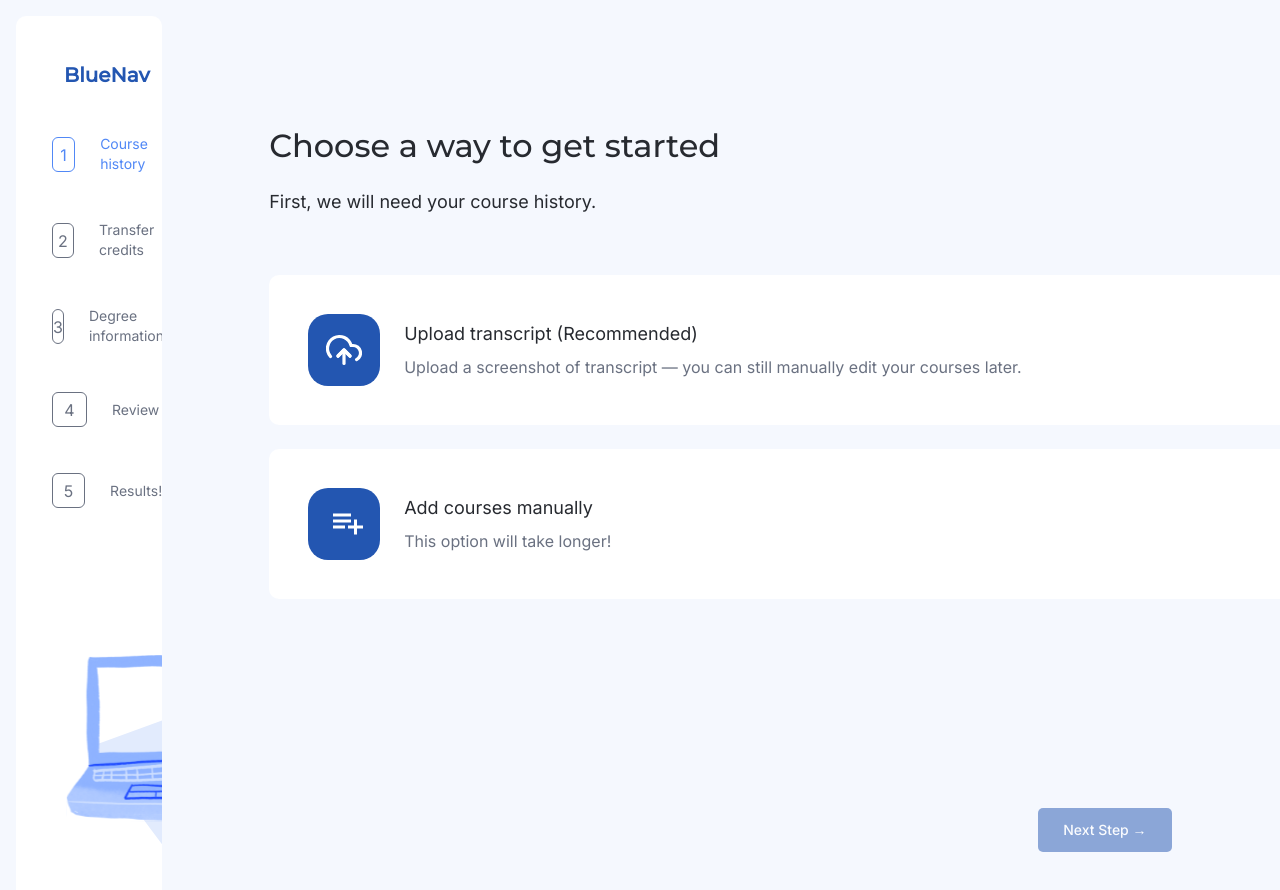
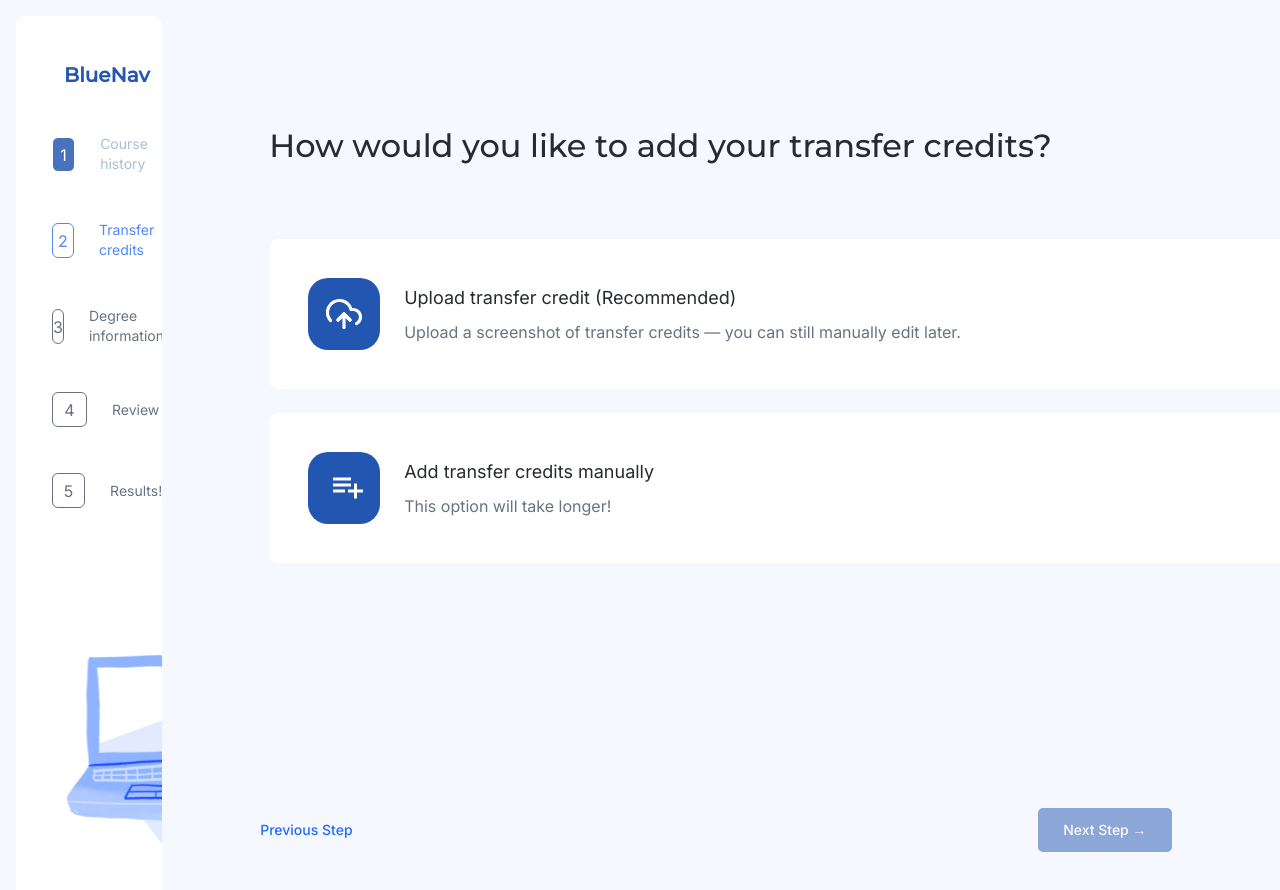
Before and after one commit to ubclaunchpad/ubc-degree-navigator, a React (Create React App) app in the folder react-app/: page /results in a window 1280 px wide. Shown: the top 890 px of the page. Built offline with nearby package versions, Linux system fonts and the light colour scheme.

Commit message:
add choosing route for transfer credits

```diff
--- a/react-app/src/components/onboarding/MultistepForm.jsx
+++ b/react-app/src/components/onboarding/MultistepForm.jsx
@@ -4,6 +4,7 @@ import ChooseMethod from "./courseHistory/ChooseMethod";
 import UploadTranscript from "./courseHistory/UploadTranscript";
 import EditHistory from "./courseHistory/EditHistory";
 import TransferCredits from "./transferCredits/TransferCredits";
+import ChooseRoute from "./transferCredits/ChooseRoute";
 import AdditionalInformation from "./AdditionalInformation";
 import Results from "./Results";
 import Review from "./Review";
@@ -11,7 +12,7 @@ import CheckIcon from "@mui/icons-material/Check";
 import NavIllustration from "../../assets/navIllustration.svg";
 
 const MultistepForm = () => {
-	const [step, setStep] = useState("course history");
+	const [step, setStep] = useState("choose route"); // TODO: edit this back to "course history"
 	const [data, setData] = useState({
 		courses: [],
 		transferCredits: [],
@@ -79,7 +80,13 @@ const MultistepForm = () => {
 					/>
 				);
 			case "choose route":
-				return;
+				return (
+					<ChooseRoute
+						transferCreditRoute={transferCreditRoute}
+						setTransferCreditRoute={setTransferCreditRoute}
+						setEnableButton={setEnableButton}
+					/>
+				);
 			case "upload transfer credit":
 				return;
 			case "edit transfer credit":
@@ -99,8 +106,11 @@ const MultistepForm = () => {
 		if (step === "edit course history" && transcriptMethod === "manual") {
 			setStep("course history");
 		}
-		if (step === "edit transfer credit" && hasTransferCredit == "no") {
+		if (step === "additional information" && hasTransferCredit == "no") {
 			setStep("transfer credits");
+		}
+		if (step === "edit transfer credit" && transferCreditRoute === "manual") {
+			setStep("choose route");
 		} else {
 			let index = steps.indexOf(step);
 			if (index !== 0) {
@@ -122,7 +132,10 @@ const MultistepForm = () => {
 		if (step === "course history" && transcriptMethod === "manual") {
 			setStep("edit course history");
 		}
-		if (step === "transfer credits" && hasTransferCredit == "no") {
+		if (step === "transfer credits" && hasTransferCredit === "no") {
+			setStep("additional information");
+		}
+		if (step === "choose route" && transferCreditRoute === "manual") {
 			setStep("edit transfer credit");
 		} else {
 			let index = steps.indexOf(step);
--- /dev/null
+++ b/react-app/src/components/onboarding/transferCredits/ChooseRoute.jsx
@@ -0,0 +1,159 @@
+import React, { useState, useEffect } from "react";
+import UploadIcon from "../../../assets/upload-cloud.svg";
+import ManualIcon from "../../../assets/playlist_add.svg";
+import theme from "../../../theme";
+
+const ChooseRoute = ({
+	transferCreditRoute,
+	setTransferCreditRoute,
+	setEnableButton,
+}) => {
+	const useHover = () => {
+		const [isHover, setIsHover] = useState(false);
+
+		const handleMouseEnter = () => {
+			setIsHover(true);
+		};
+
+		const handleMouseLeave = () => {
+			setIsHover(false);
+		};
+
+		return [isHover, handleMouseEnter, handleMouseLeave];
+	};
+
+	const [isHover1, handleMouseEnter1, handleMouseLeave1] = useHover();
+	const [isHover2, handleMouseEnter2, handleMouseLeave2] = useHover();
+
+	const method = {
+		display: "flex",
+		flexDirection: "row",
+		marginBottom: 24,
+		padding: 39,
+		borderRadius: 10,
+		borderColor: theme.colors.primaryDark,
+	};
+
+	return (
+		<div className="container" style={container}>
+			<div className="header" style={header}>
+				<h1 className="title" style={title}>
+					How would you like to add your transfer credits?
+				</h1>
+			</div>
+
+			<div
+				className="method"
+				style={{
+					...method,
+					...{
+						backgroundColor:
+							isHover1 || transferCreditRoute == "upload"
+								? "#EBF2FF"
+								: theme.colors.primaryLightBackground,
+						borderWidth: isHover1 ? 1 : 0,
+					},
+				}}
+				onMouseEnter={handleMouseEnter1}
+				onMouseLeave={handleMouseLeave1}
+				onClick={() => {
+					setTransferCreditRoute("upload");
+					setEnableButton(true);
+				}}
+			>
+				<div style={icon}>
+					<img src={UploadIcon} alt="upload icon" />
+				</div>
+				<div className="description" style={description}>
+					<p className="subTitle" style={subTitle}>
+						Upload transfer credit (Recommended)
+					</p>
+					<p style={subSub}>
+						Upload a screenshot of transfer credits — you can still manually
+						edit later.
+					</p>
+				</div>
+			</div>
+
+			<div
+				className="method"
+				style={{
+					...method,
+					...{
+						backgroundColor:
+							isHover2 || transferCreditRoute == "manual"
+								? "#EBF2FF"
+								: theme.colors.primaryLightBackground,
+						borderWidth: isHover2 ? 1 : 0,
+					},
+				}}
+				onMouseEnter={handleMouseEnter2}
+				onMouseLeave={handleMouseLeave2}
+				onClick={() => {
+					setTransferCreditRoute("manual");
+					setEnableButton(true);
+				}}
+			>
+				<div style={{ ...icon, padding: 25 }}>
+					<img src={ManualIcon} alt="manual icon" />
+				</div>
+				<div className="description" style={description}>
+					<p className="subTitle" style={subTitle}>
+						Add transfer credits manually
+					</p>
+					<p style={subSub}>This option will take longer!</p>
+				</div>
+			</div>
+		</div>
+	);
+};
+
+const container = {
+	display: "flex",
+	flexDirection: "column",
+};
+
+const header = {
+	marginBottom: 50,
+};
+
+const title = {
+	fontFamily: theme.fonts.headerOne,
+	color: theme.colors.textDark,
+	fontWeight: theme.fonts.headerOne,
+	fontSize: 32,
+	paddingBottom: 16,
+};
+
+const subTitle = {
+	fontFamily: theme.fonts.headerThreeMedium,
+	color: theme.colors.textDark,
+	fontWeight: theme.fonts.headerThreeMedium,
+	fontSize: 18,
+};
+
+const icon = {
+	width: 72,
+	height: 72,
+	backgroundColor: theme.colors.primaryDark,
+	justifyContent: "center",
+	padding: 18,
+	borderRadius: 20,
+};
+
+const description = {
+	display: "flex",
+	flexDirection: "column",
+	justifyContent: "center",
+	marginLeft: 24,
+};
+
+const subSub = {
+	fontFamily: theme.fonts.headerFour,
+	color: theme.colors.textGrey,
+	fontWeight: theme.fonts.headerFour,
+	fontSize: 16,
+	marginBottom: 0,
+};
+
+export default ChooseRoute;
```
